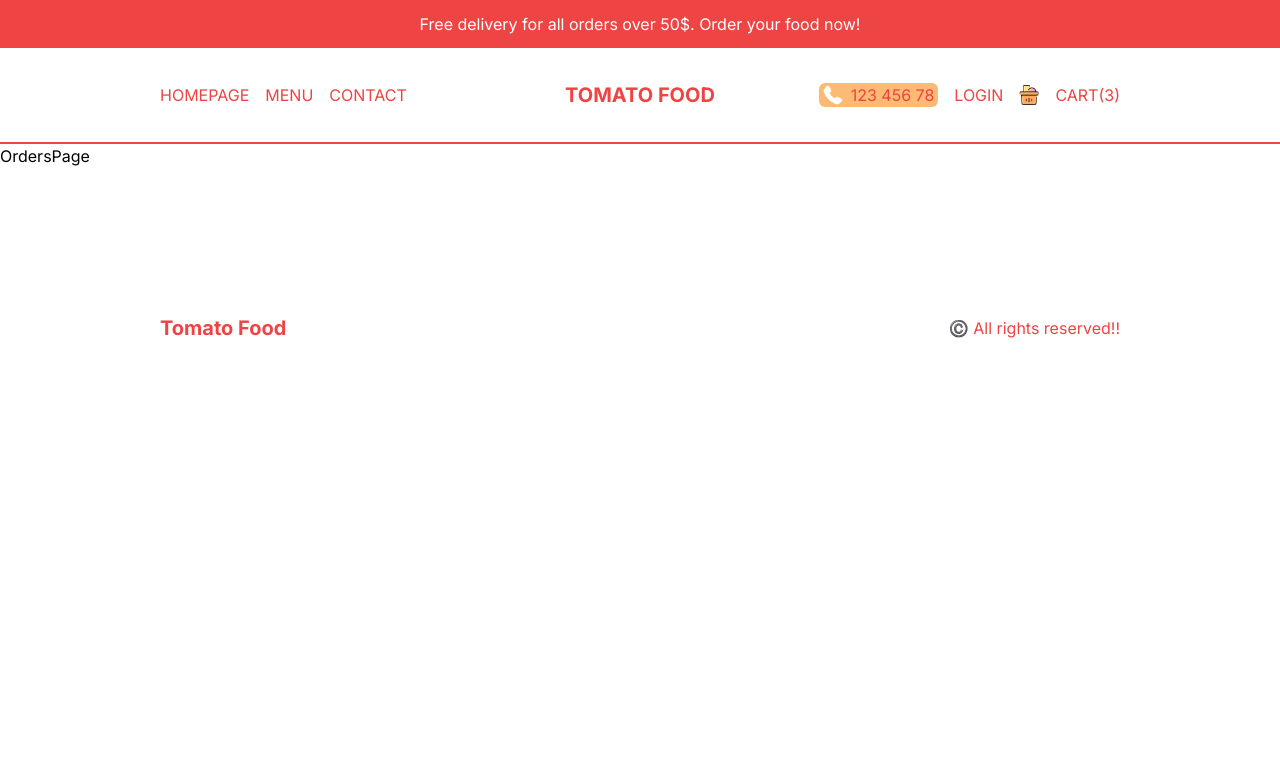
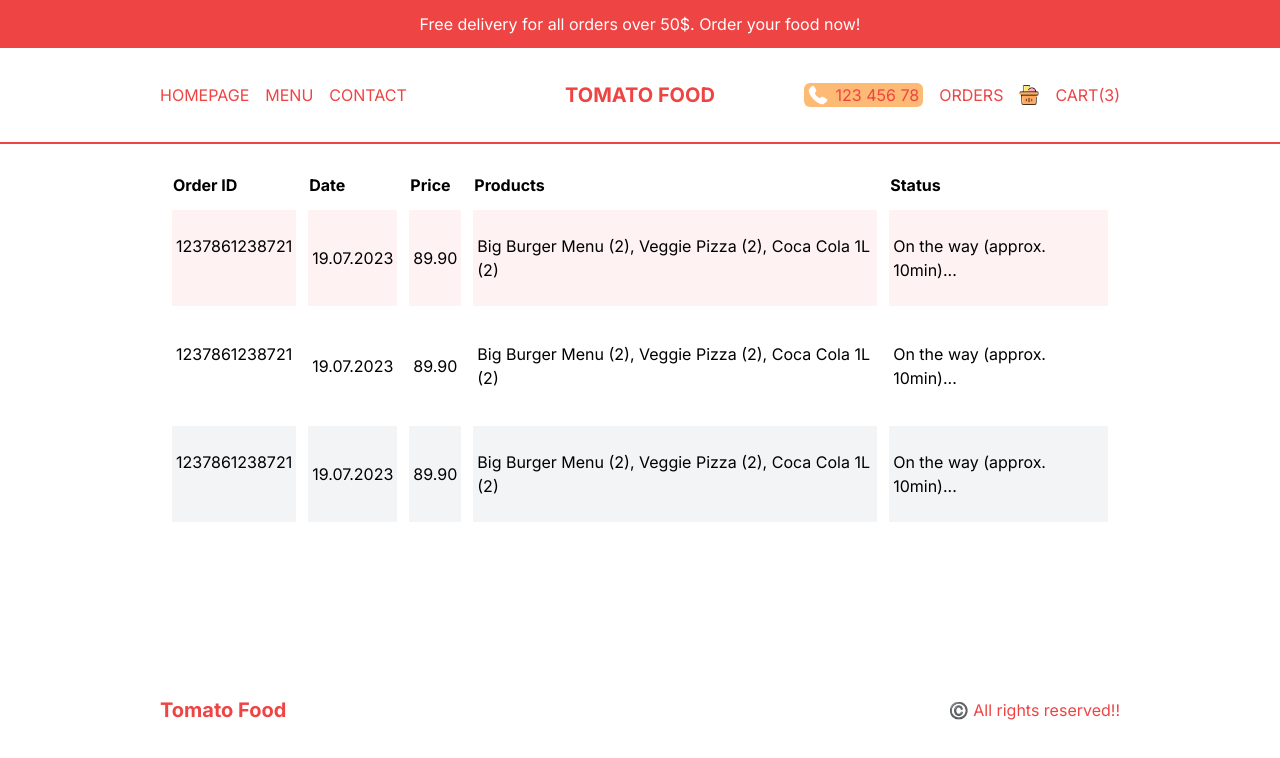
Before and after one commit to vishalmishradev/tomato, a Next.js app: page /orders in a window 1280 px wide. Shown: the top 758 px of the page. Built offline with nearby package versions, Linux system fonts and the light colour scheme.

Commit message:
order issue

```diff
--- a/src/app/orders/page.tsx
+++ b/src/app/orders/page.tsx
@@ -1,11 +1,44 @@
-import React from 'react'
+import React from "react";
 
 const OrdersPage = () => {
   return (
-    <div>
-      OrdersPage
+    <div className="p-4 lg:px-20 xl:px-40">
+      <table className="w-full border-separate border-spacing-3">
+        <thead>
+          <tr className="text-left">
+            <th className="hidden md:block">Order ID</th>
+            <th>Date</th>
+            <th>Price</th>
+            <th className="hidden md:block">Products</th>
+            <th>Status</th>
+          </tr>
+        </thead>
+        <tbody>
+          <tr className="text-sm md:text-base bg-red-50">
+            <td className="hidden md:block py-6 px-1">1237861238721</td>
+            <td className="py-6 px-1">19.07.2023</td>
+            <td className="py-6 px-1">89.90</td>
+            <td className="hidden md:block py-6 px-1">Big Burger Menu (2), Veggie Pizza (2), Coca Cola 1L (2)</td>
+            <td className="py-6 px-1">On the way (approx. 10min)...</td>
+          </tr>
+          <tr className="text-sm md:text-base odd:bg-gray-100">
+            <td className="hidden md:block py-6 px-1">1237861238721</td>
+            <td className="py-6 px-1">19.07.2023</td>
+            <td className="py-6 px-1">89.90</td>
+            <td className="hidden md:block py-6 px-1">Big Burger Menu (2), Veggie Pizza (2), Coca Cola 1L (2)</td>
+            <td className="py-6 px-1">On the way (approx. 10min)...</td>
+          </tr>
+          <tr className="text-sm md:text-base odd:bg-gray-100">
+            <td className="hidden md:block py-6 px-1">1237861238721</td>
+            <td className="py-6 px-1">19.07.2023</td>
+            <td className="py-6 px-1">89.90</td>
+            <td className="hidden md:block py-6 px-1">Big Burger Menu (2), Veggie Pizza (2), Coca Cola 1L (2)</td>
+            <td className="py-6 px-1">On the way (approx. 10min)...</td>
+          </tr>
+        </tbody>
+      </table>
     </div>
-  )
-}
+  );
+};
 
 export default OrdersPage;
--- a/src/components/Navbar.tsx
+++ b/src/components/Navbar.tsx
@@ -5,7 +5,7 @@
 import Image from "next/image";
 
 const Navbar = () => {
-  const user = false;
+  const user = true;
   return (
     <div className="h-12 text-red-500 p-4 flex items-center justify-between border-b-2 border-b-red-500 uppercase md:h-24 lg:px-20 xl:px-40">
       {/* LEFT LINKS */}
```
